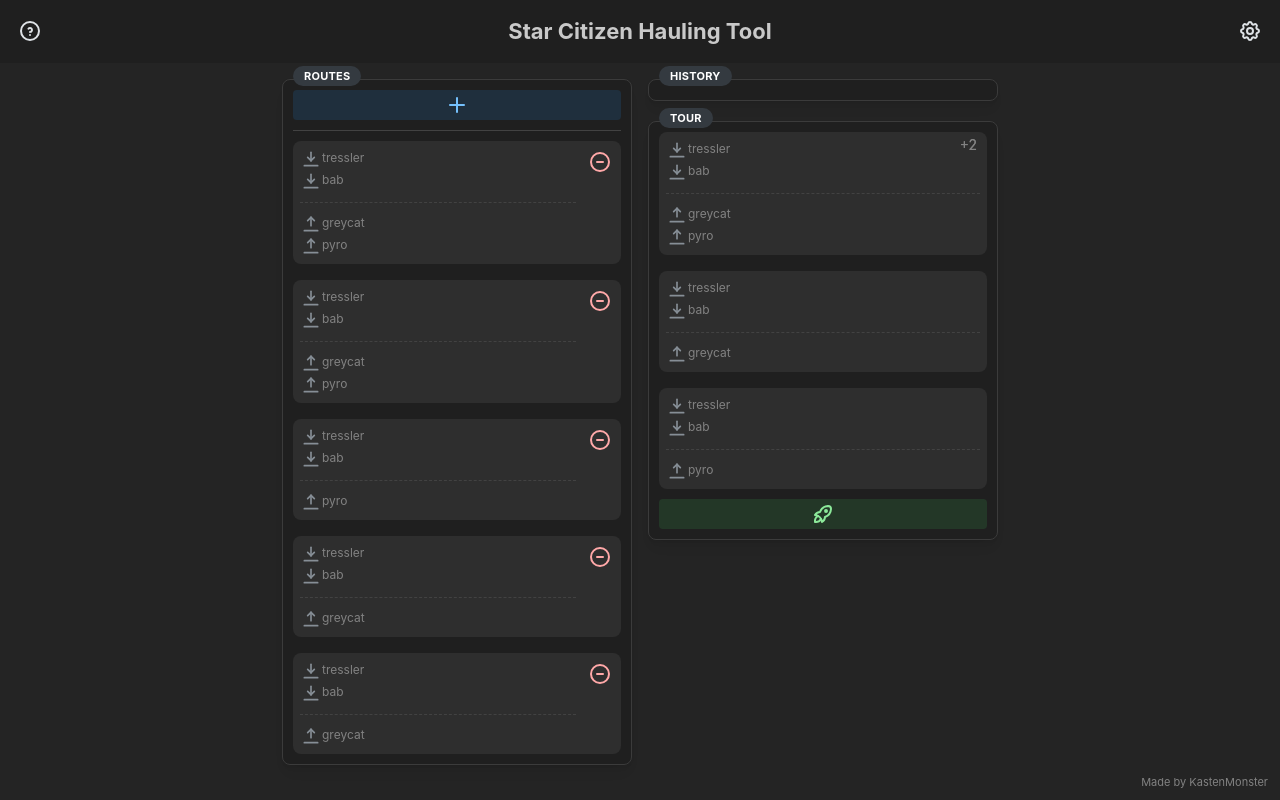
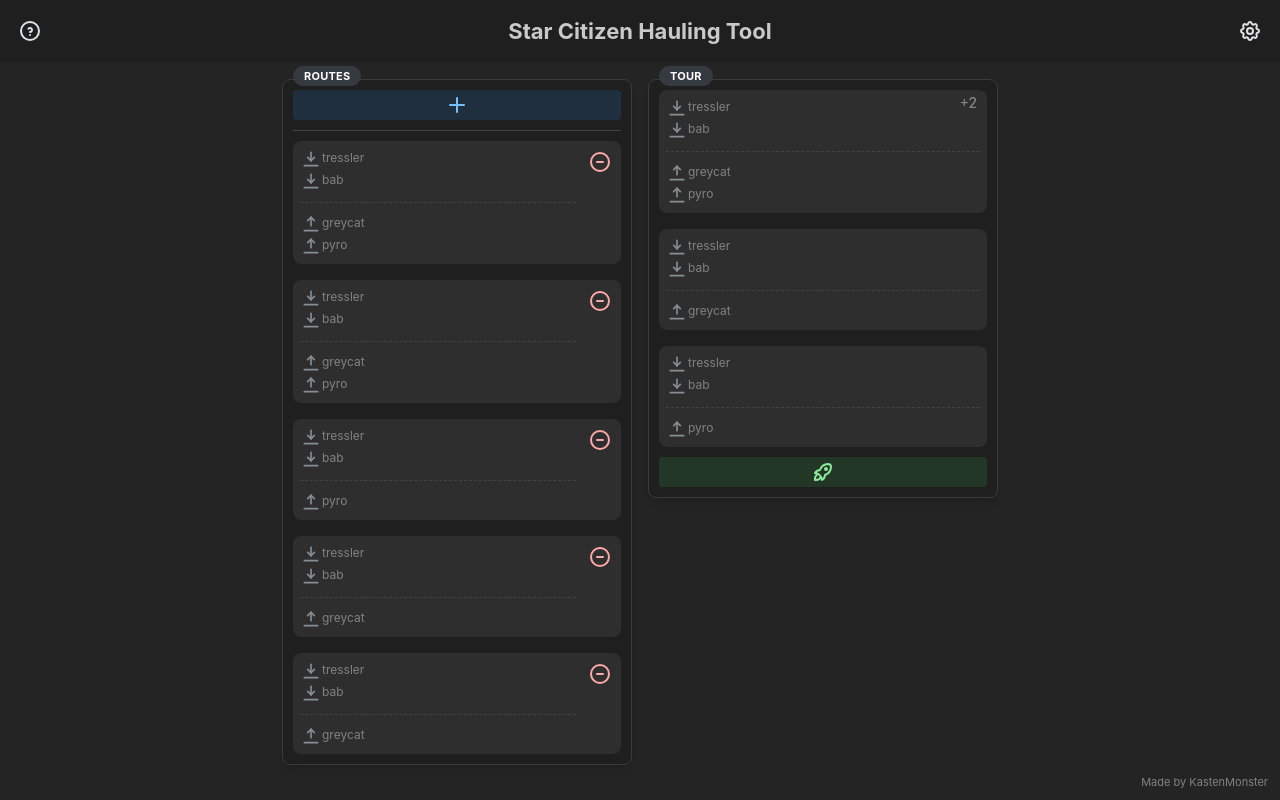
Before and after one commit to KastenMonster/StarCitizenHaulingTool, a React (Vite) app: page / in a window 1280 px wide. Built offline with nearby package versions, Linux system fonts and the light colour scheme.

Commit message:
feat: Total Profit

```diff
--- a/src/padges/Main/Main.tsx
+++ b/src/padges/Main/Main.tsx
@@ -2,13 +2,14 @@
 import classes from './Main.module.css';
 import CreateRouteWidget from './components/CreateRouteWidget';
 import TourWidget from './components/TourWidget';
-import HistoryWidget from './components/HistoryWidget';
+import HistoryWidget from './components/TotalProfitWidget';
+import { useSettingsValue } from '../../store/settings';
 
 const Main = () => {
-  const mainRef = useRef<HTMLDivElement>(null);
+  const settings = useSettingsValue()
 
   return (
-    <main ref={mainRef} className={classes.wrapper}>
+    <main className={classes.wrapper}>
       <div className={classes.container}>
         <div className={classes.widgetWrapper}>
           <div className={classes.widget}>
@@ -16,9 +17,11 @@
           </div>
         </div>
         <div className={classes.widgetWrapper}>
-          <div className={classes.widget}>
-            <HistoryWidget />
-          </div>
+          {!settings.quickMode && (
+            <div className={classes.widget}>
+              <HistoryWidget />
+            </div>
+          )}
           <div className={classes.widget}>
             <TourWidget />
           </div>
--- a/src/padges/Main/components/HistoryWidget.tsx
+++ b/src/padges/Main/components/TotalProfitWidget.tsx
@@ -1,6 +1,9 @@
-import { Badge } from '@mantine/core';
+import { Badge, Text } from '@mantine/core';
+import { useTotalProfitValue } from '../../../store/totalProfit';
 
 const HistoryWidget = () => {
+  const total = useTotalProfitValue()
+
   return (
     <>
       <Badge
@@ -12,8 +15,9 @@
           transform: 'translateY(-70%)',
         }}
       >
-        History
+        Total Profit
       </Badge>
+      <Text fw={'bold'}>{total.toLocaleString('de')} UEC</Text>
     </>
   );
 };
--- a/src/padges/Main/components/TourWidget.tsx
+++ b/src/padges/Main/components/TourWidget.tsx
@@ -7,6 +7,7 @@
 import classes from '../Main.module.css';
 import { getBest, TourRoute } from '../../../utils/getBestTour';
 import { FilteredRoute, filterTour } from '../../../utils/filterTour';
+import { useTotalProfit } from '../../../store/totalProfit';
 
 interface BestTour {
   routes: FilteredRoute[];
@@ -20,6 +21,7 @@
   const [hRoutes, setHRoutes] = useHaulingRoutes();
   const [dHRoutes, setDHRoutes] = useDetailedHaulingRoutes();
   const [bestTour, setBestTour] = useState<BestTour | null>(null);
+  const [total, setTotal] = useTotalProfit()
 
   useEffect(() => {
     if (settings.quickMode) {
@@ -113,6 +115,7 @@
             fullWidth
             size="compact-md"
             onClick={() => {
+              if(!settings.quickMode) setTotal(total + ((bestTour?.profit || 0) * 1000))
               if(settings.clearOnStart){
                 setDHRoutes([]);
                 setHRoutes([]);
--- /dev/null
+++ b/src/store/totalProfit.ts
@@ -0,0 +1,6 @@
+import { atom, useAtom, useAtomValue } from "jotai";
+
+const totalProfitAtom = atom<number>(0)
+
+export const useTotalProfit = () => useAtom(totalProfitAtom)
+export const useTotalProfitValue = () => useAtomValue(totalProfitAtom)
```
